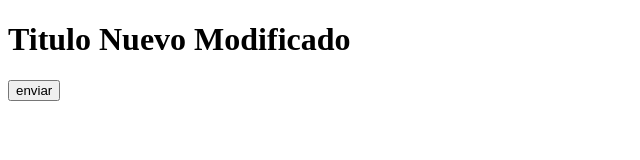
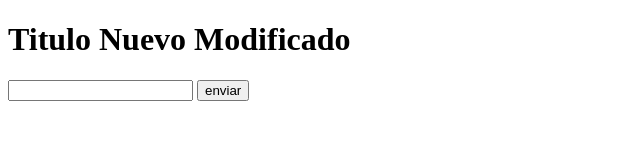
Before and after one commit to Ercik3145/Hello-Git, a plain HTML site: page index.html in a window 1280 px wide. Shown: the whole page, without its empty margins (0-640 px from the left). Drawn offline with Linux system fonts and the light colour scheme.

Commit message:
Se modifico Index

```diff
--- a/index.html
+++ b/index.html
@@ -8,6 +8,7 @@
 <body>
     <h1>Titulo Nuevo Modificado</h1>
     <form action="#" method="GET">
+        <input type="text" name="First Name" id="First Name">
         <input type="button" value="enviar">
     </form>
 </body>
```
